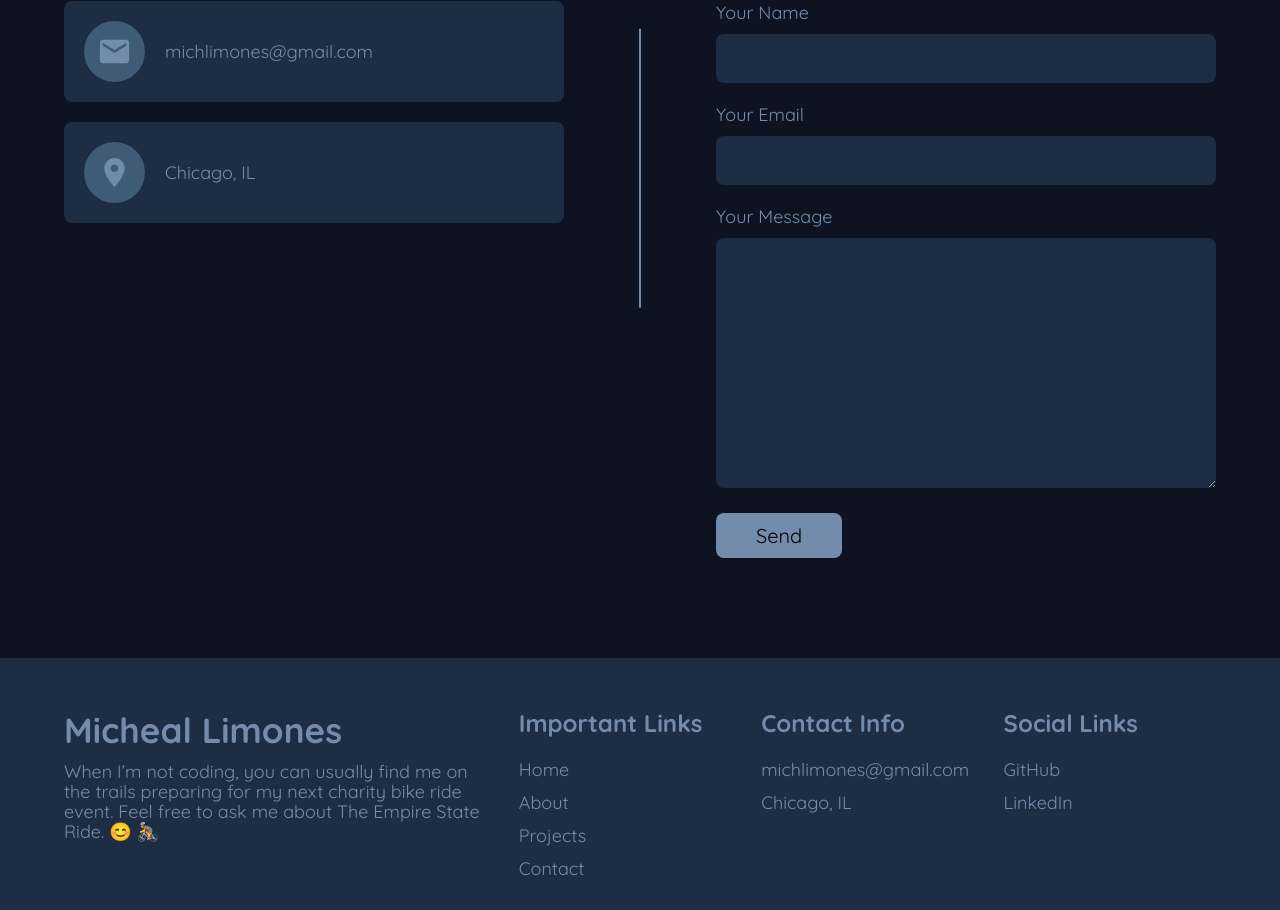
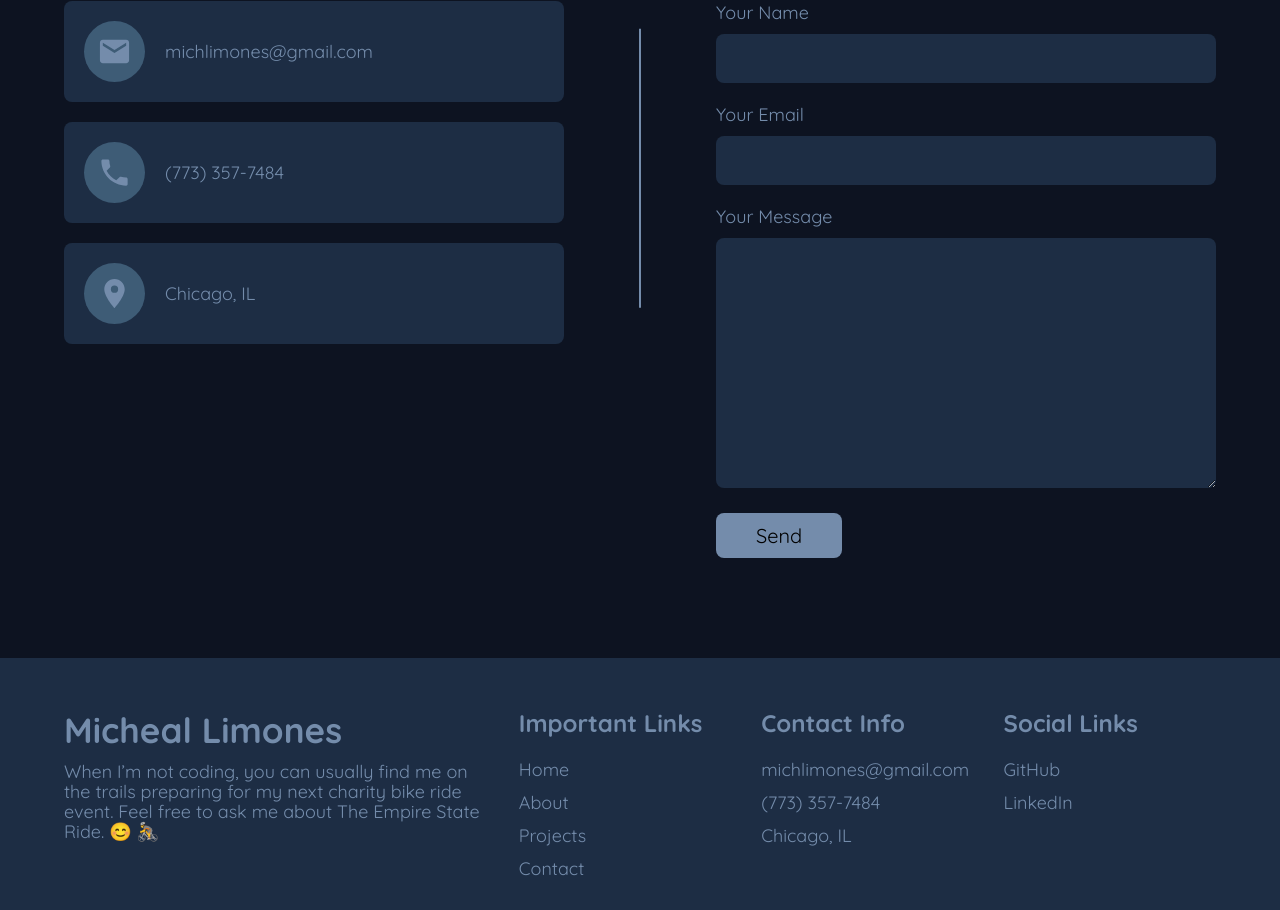
Before and after one commit to ZestyLimones/Zesty_React_Portfolio, a React (Create React App) app: page /contact in a window 1280 px wide. Shown: the part 269-1179 px from the top of the page. Built offline with nearby package versions, Linux system fonts and the light colour scheme.

Commit message:
added in phone number.

```diff
--- a/src/components/ContactSection.js
+++ b/src/components/ContactSection.js
@@ -59,6 +59,7 @@ export default function ContactSection() {
         <div className="contactSection__wrapper">
           <div className="left">
             <ContactInfoItem icon={<MdEmail />} text="michlimones@gmail.com" />
+            <ContactInfoItem icon={<MdLocalPhone />} text="(773) 357-7484" />
             <ContactInfoItem icon={<MdPlace />} text="Chicago, IL" />
           </div>
           <div className="right">
--- a/src/components/Footer.js
+++ b/src/components/Footer.js
@@ -86,6 +86,10 @@ export default function Footer() {
                 path: 'mailto:michlimones@gmail.com',
               },
               {
+                title: '(773) 357-7484',
+                path: 'tel:+17733577484',
+              },
+              {
                 title: 'Chicago, IL',
                 path: 'http://google.com/maps',
               },
```
